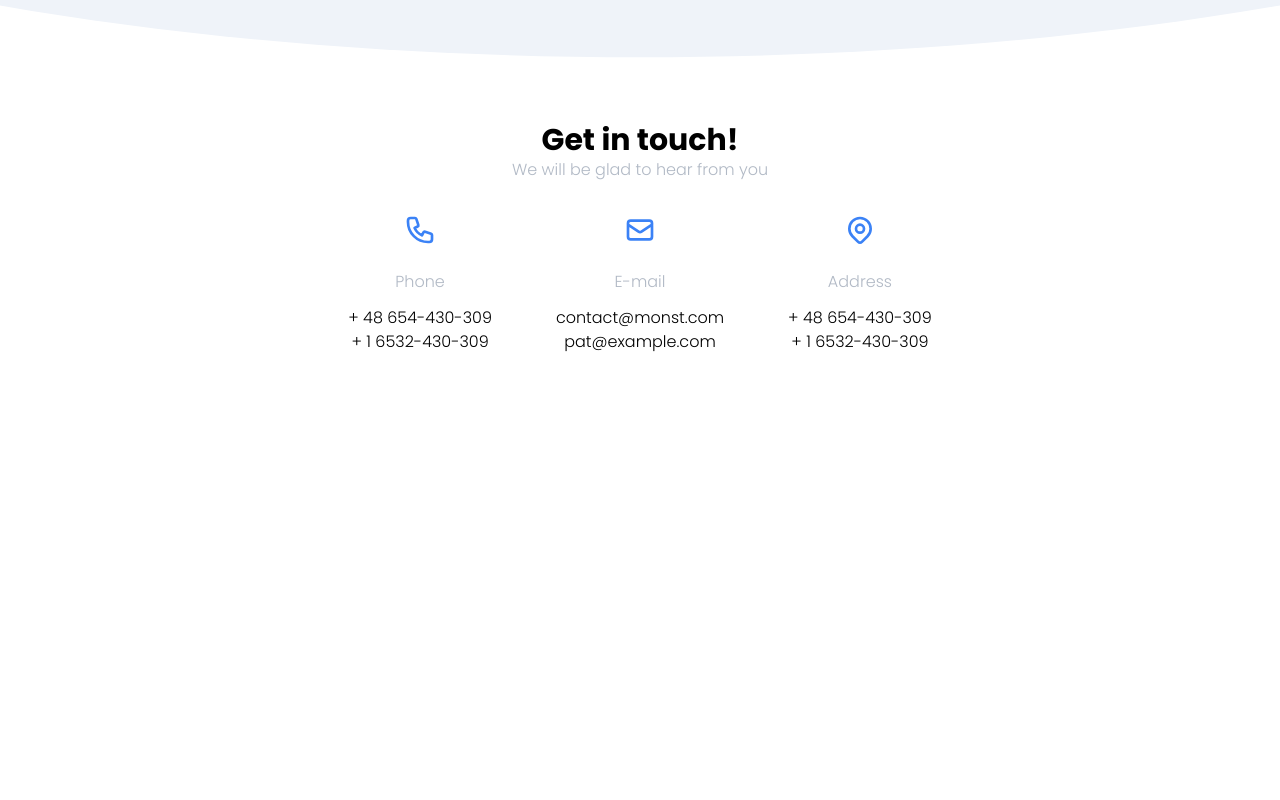
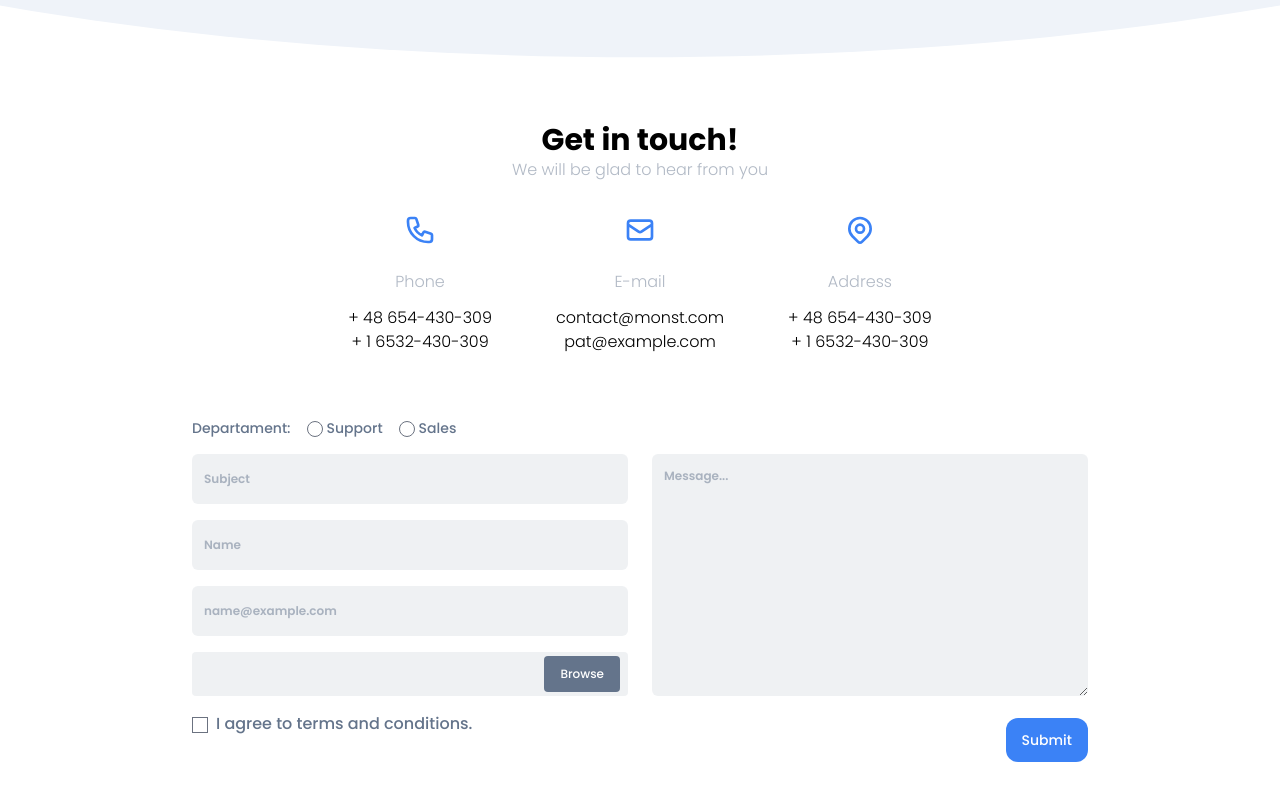
Before and after one commit to Sh4ke96/monst, a Next.js app: page / in a window 1280 px wide. Shown: the part 3179-3979 px from the top of the page. Before the commit the page ends 3597 px from the top, so only its background shows below. Built offline with nearby package versions, Linux system fonts and the light colour scheme.

Commit message:
add section contact form

```diff
--- a/app/page.tsx
+++ b/app/page.tsx
@@ -520,6 +520,86 @@ export default function Home() {
             </div>
           </div>
         </div>
+        <div className="container my-16">
+          <form className="mx-48">
+            <div className="mb-4 text-sm">
+              <span className="mr-4">Departament:</span>
+              <label className="mr-4">
+                <input
+                  className="mr-1"
+                  type="radio"
+                  name="department"
+                  value="1"
+                />
+                <span>Support</span>
+              </label>
+              <label>
+                <input
+                  className="mr-1"
+                  type="radio"
+                  name="department"
+                  value="2"
+                />
+                <span>Sales</span>
+              </label>
+            </div>
+            <div className="flex flex-wrap mb-4 -mx-3 wow animate__ animate__fadeInUp animated animated">
+              <div className="w-full lg:w-1/2 px-3 mb-4 lg:mb-0">
+                <div className="mb-4">
+                  <input
+                    className="w-full py-4 text-xs placeholder-gray/50 font-semibold leading-none bg-gray/10 rounded-md border-none text-blue outline-none"
+                    type="text"
+                    placeholder="Subject"
+                  />
+                </div>
+                <div className="mb-4">
+                  <input
+                    className="w-full py-4 text-xs placeholder-gray/50 font-semibold leading-none bg-gray/10 rounded-md border-none text-blue outline-none"
+                    type="text"
+                    placeholder="Name"
+                  />
+                </div>
+                <div className="mb-4">
+                  <input
+                    className="w-full py-4 text-xs placeholder-gray/50 font-semibold leading-none bg-gray/10 rounded-md border-none text-blue outline-none"
+                    type="email"
+                    placeholder="name@example.com"
+                  />
+                </div>
+                <div>
+                  <label className="flex px-2 bg-gray/10 rounded">
+                    <input className="hidden" type="file" name="Choose file" />
+                    <span className="my-1 ml-auto px-4 py-3 text-xs text-white leading-none bg-gray hover:bg-blueGray-600 rounded cursor-pointer">
+                      {" "}
+                      Browse
+                    </span>
+                  </label>
+                </div>
+              </div>
+              <div className="w-full lg:w-1/2 px-3">
+                <textarea
+                  className="w-full h-full py-4 text-xs placeholder-gray/50 font-semibold leading-none bg-gray/10 rounded-md border-none text-blue outline-none"
+                  placeholder="Message..."
+                ></textarea>
+              </div>
+            </div>
+            <div className="flex justify-between items-center">
+              <label className="mb-8 inline-block">
+                <input type="checkbox" name="terms" value="1" />
+                <span className="ml-2">I agree to terms and conditions.</span>
+              </label>
+              <Button
+                type="submit"
+                color="primary"
+                textColor="white"
+                border="base"
+                width="fit"
+              >
+                Submit
+              </Button>
+            </div>
+          </form>
+        </div>
       </section>
     </>
   );
```
